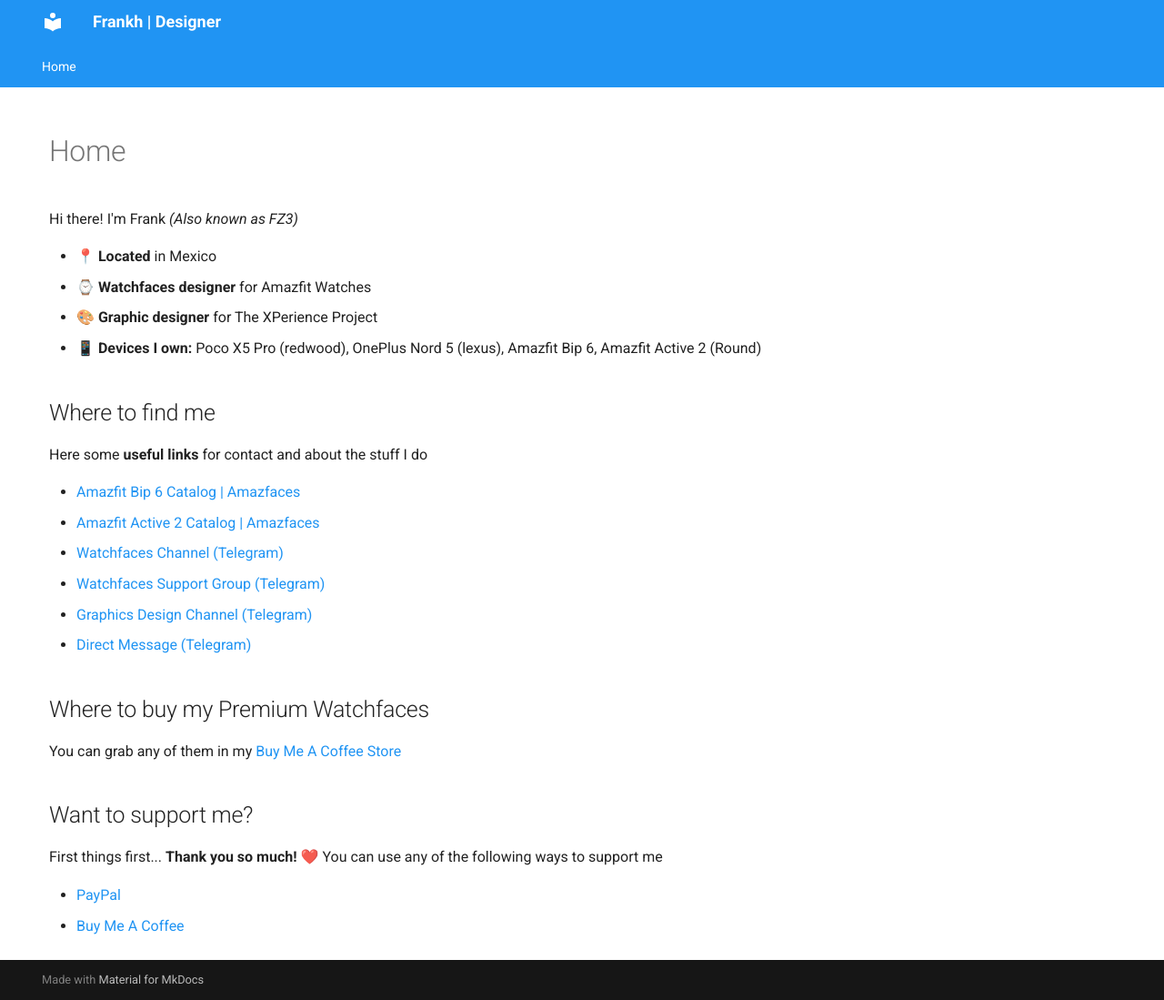
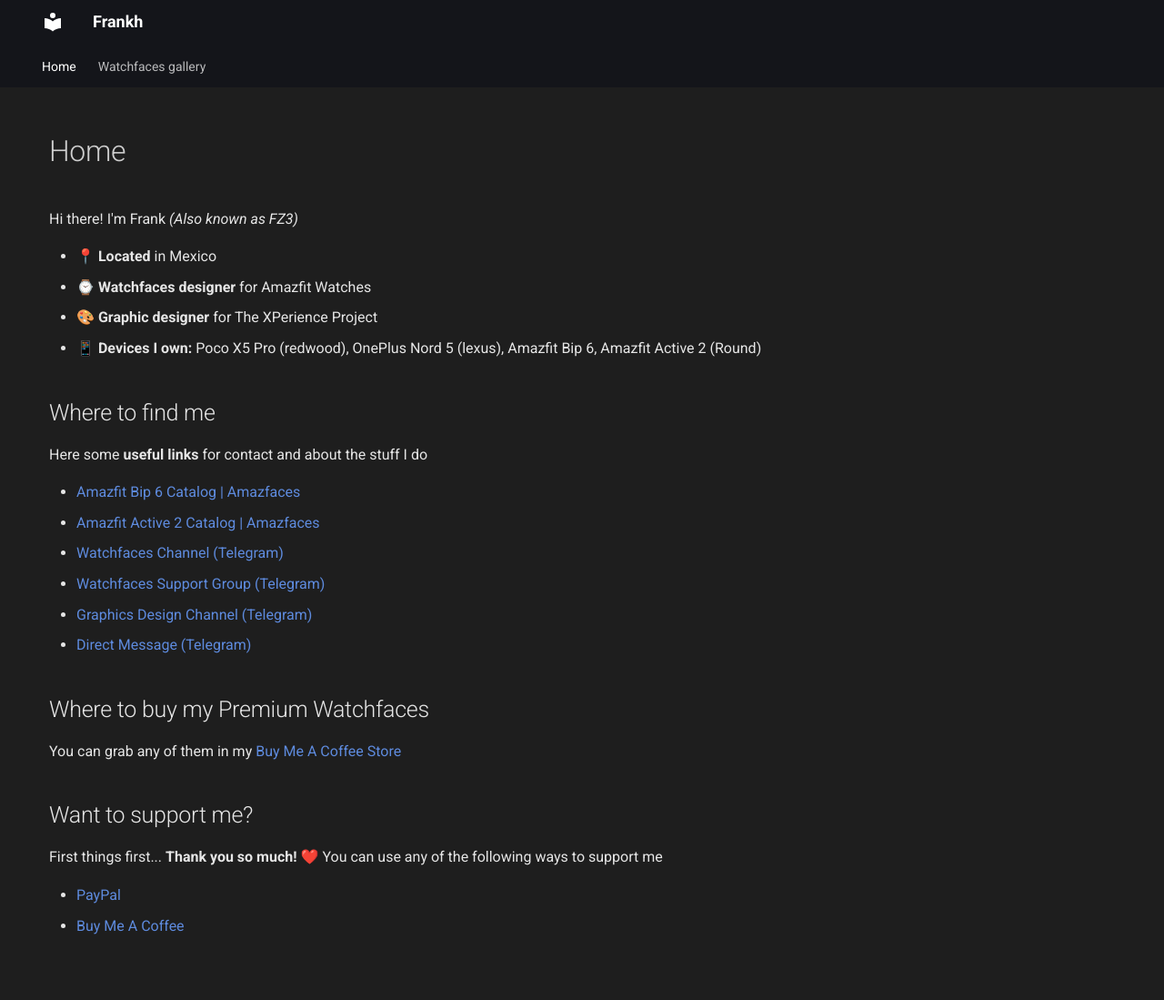
Before and after one commit to frankh93/frankh93.github.io, an MkDocs documentation site: the page built from docs/index.md, in a window 1280 px wide and 1099 px high. Shown: the whole window at 91% size. Built offline with MkDocs 1.6.1 and Material for MkDocs 9.7.7, drawn with Linux system fonts in a browser that asks for light colours.

Commit message:
Updating my page...

```diff
--- a/docs/extra.css
+++ b/docs/extra.css
@@ -6,3 +6,20 @@
 .md-header__button[for="__drawer"] {
   display: none;
 }
+
+.md-footer {
+  display: none !important;
+}
+
+/* Dark neutral background (remove blue tint) */
+[data-md-color-scheme="slate"] {
+  --md-default-bg-color: #1e1e1e;
+  --md-default-bg-color--light: #252526;
+  --md-default-bg-color--lighter: #2d2d2d;
+  --md-default-bg-color--lightest: #3a3a3a;
+
+  --md-default-fg-color: #e6e6e6;
+  --md-default-fg-color--light: #cfcfcf;
+  --md-default-fg-color--lighter: #a6a6a6;
+  --md-default-fg-color--lightest: #7a7a7a;
+}
--- a/mkdocs.yml
+++ b/mkdocs.yml
@@ -1,4 +1,4 @@
-site_name: Frankh | Designer
+site_name: Frankh
 
 theme:
   name: material
@@ -7,12 +7,13 @@
     - navigation.sections
     - toc.integrate
   palette:
-    scheme: default
-    primary: blue
+    scheme: slate
+    primary: black
     accent: blue
 
 nav:
   - Home: index.md
+  - Watchfaces gallery: gallery.md
 
 extra_css:
   - extra.css
```
Also changed, not shown: docs/gallery.md (added, +6 -0 lines).
